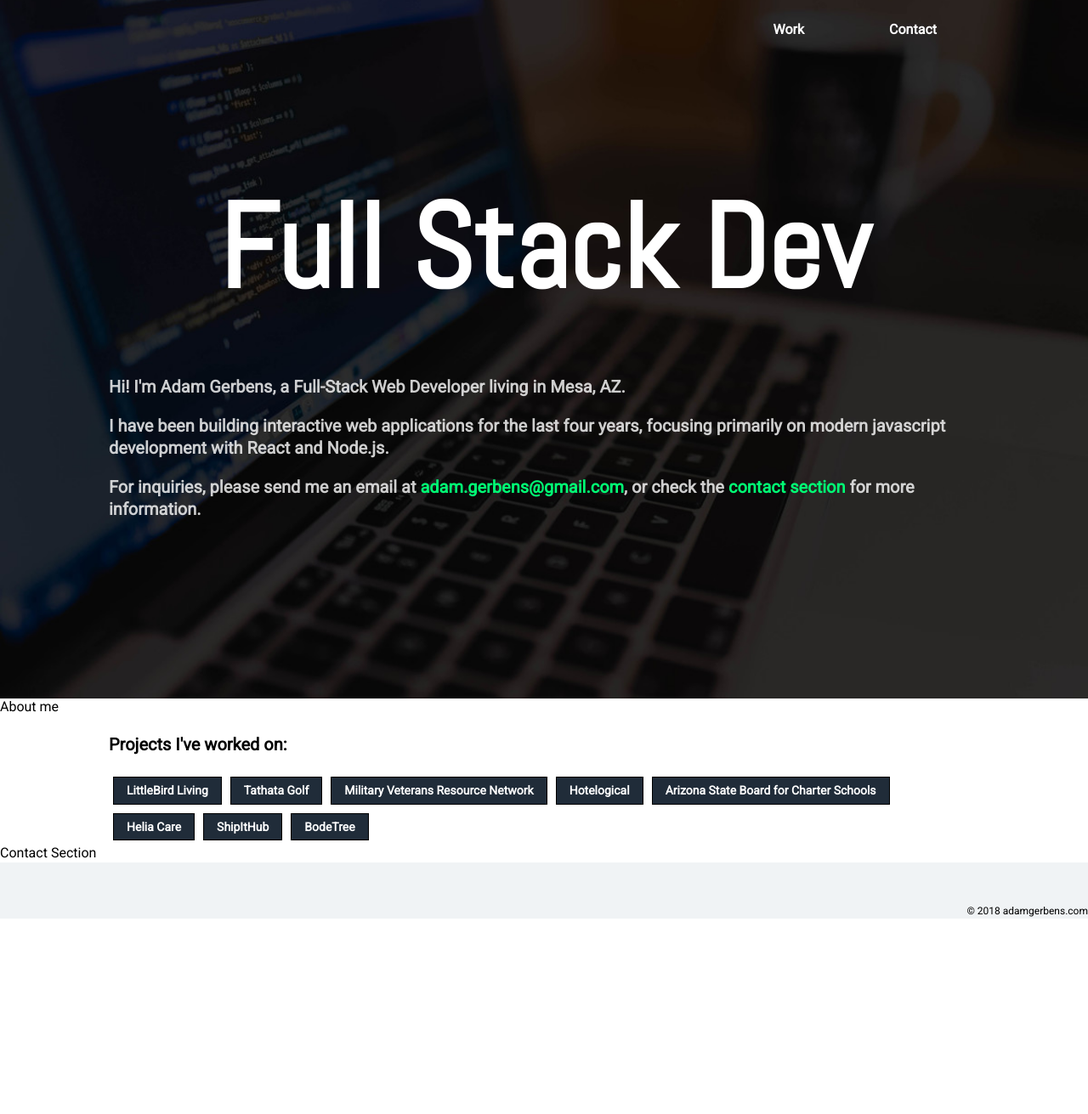
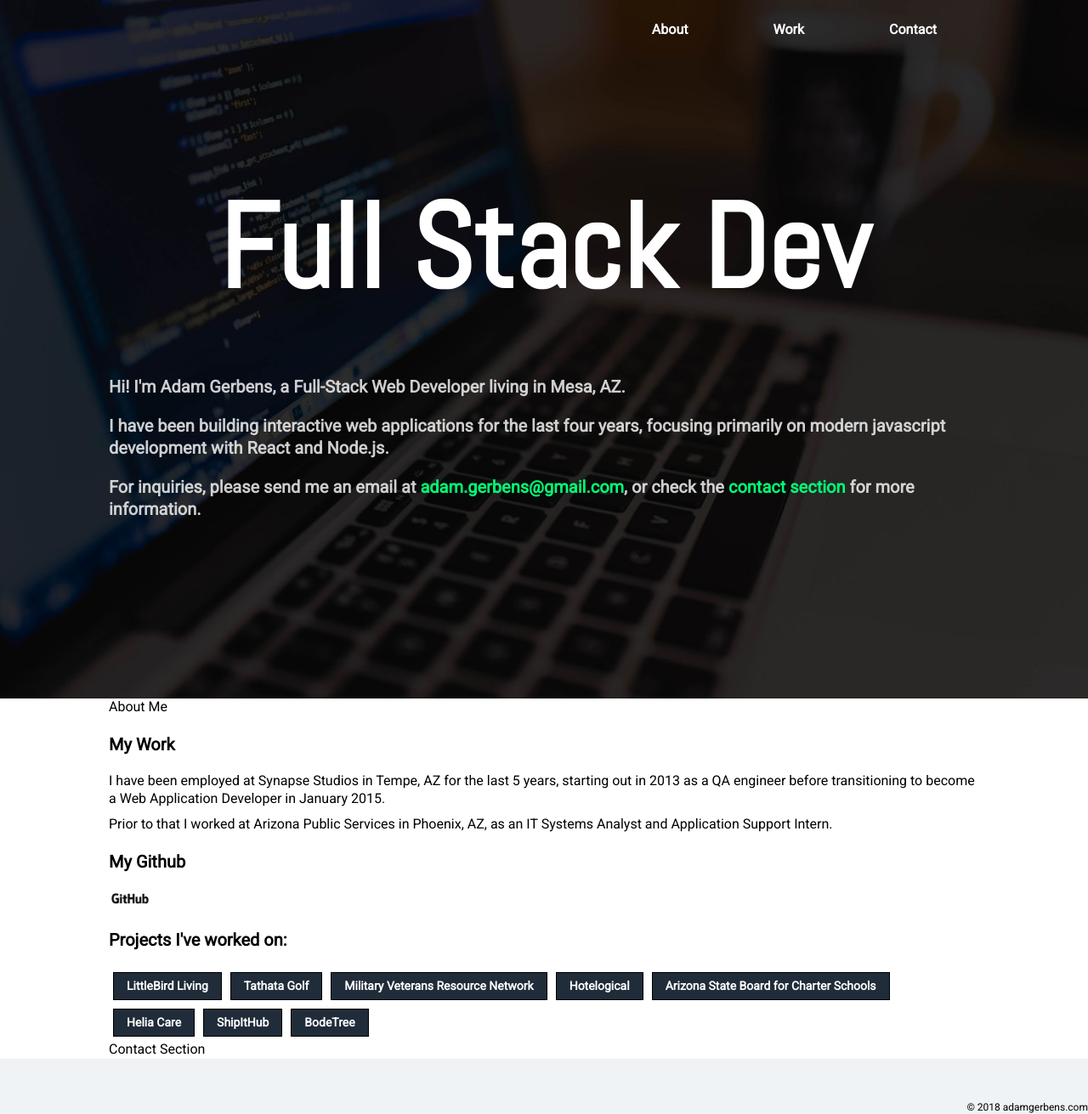
Before and after one commit to agerbens/agerbens.github.io, a Gatsby site: page / in a window 1280 px wide. Shown: the whole page at 85% size. Before the commit the page ends 1081 px from the top, so only its background shows below. Built offline with nearby package versions, Linux system fonts and the light colour scheme; Gatsby itself is replaced by a stand-in of ours.

Commit message:
Add some content to work section

```diff
--- /dev/null
+++ b/src/components/About/index.js
@@ -0,0 +1,9 @@
+import React, { Component } from 'react';
+
+class About extends Component {
+  render() {
+    return <div>About Me</div>;
+  }
+}
+
+export default About;
--- a/src/components/Header/index.js
+++ b/src/components/Header/index.js
@@ -6,6 +6,16 @@ import './header.css';
 const Header = () => (
   <div className="Header">
     <div className="HeaderGroup">
+      <Link
+        to="about"
+        activeClass="active"
+        spy={true}
+        smooth={true}
+        offset={-50}
+        duration={500}
+      >
+        About
+      </Link>
       <Link
         to="work"
         activeClass="active"
--- a/src/components/Work/index.js
+++ b/src/components/Work/index.js
@@ -2,6 +2,8 @@ import React, { Component } from 'react';
 import ProjectCard from './ProjectCard';
 
 import './work.css';
+
+import GHLogo from '../../images/GitHub_Logo.png';
 
 import projects from './projects';
 
@@ -9,6 +11,26 @@ class Work extends Component {
   render() {
     return (
       <div className="WorkSection">
+        <div className="WorkTitle">My Work</div>
+        <p className="WorkContent">
+          I have been employed at Synapse Studios in Tempe, AZ for the last 5
+          years, starting out in 2013 as a QA engineer before transitioning to
+          become a Web Application Developer in January 2015.
+        </p>
+
+        <p className="WorkContent">
+          Prior to that I worked at Arizona Public Services in Phoenix, AZ, as
+          an IT Systems Analyst and Application Support Intern.
+        </p>
+
+        <div className="WorkTitle">My Github</div>
+        <a
+          href="https://github.com/agerbens"
+          target="_blank"
+          rel="noopener noreferrer"
+        >
+          <img style={{ width: '50px' }} src={GHLogo} alt="GitHub Logo" />{' '}
+        </a>
         <div className="WorkTitle">Projects I've worked on:</div>
         <div className="ProjectCardGroup">
           {projects.map(project => (
--- a/src/components/Work/work.css
+++ b/src/components/Work/work.css
@@ -8,6 +8,10 @@
   font-weight: bold;
   font-size: 20px;
   margin: 20px 0;
+}
+
+.WorkContent {
+  margin: 10px 0;
 }
 
 .ProjectCardGroup {
--- a/src/pages/index.js
+++ b/src/pages/index.js
@@ -5,6 +5,7 @@ import './styles/home.css';
 
 import SiteLayout from '../layouts/site';
 import Work from '../components/Work';
+import About from '../components/About';
 
 const IndexPage = () => (
   <SiteLayout>
@@ -27,8 +28,9 @@ const IndexPage = () => (
         </p>
       </div>
     </div>
+    <div className="Content">
       <Element name="about">
-      <div>About me</div>
+        <About />
       </Element>
       <Element name="work">
         <Work />
@@ -36,6 +38,7 @@ const IndexPage = () => (
       <Element name="contact">
         <div>Contact Section</div>
       </Element>
+    </div>
   </SiteLayout>
 );
 
--- a/src/pages/styles/home.css
+++ b/src/pages/styles/home.css
@@ -50,3 +50,9 @@
     transform: translateY(0);
   }
 }
+
+.Content {
+  max-width: 1024px;
+  margin: 0 auto;
+  padding: 0 50px
+}
```
Also changed, not shown: src/images/GitHub-Mark-64px.png (added), src/images/GitHub_Logo.png (added). Lines whose indentation alone changed are shown as unchanged.
